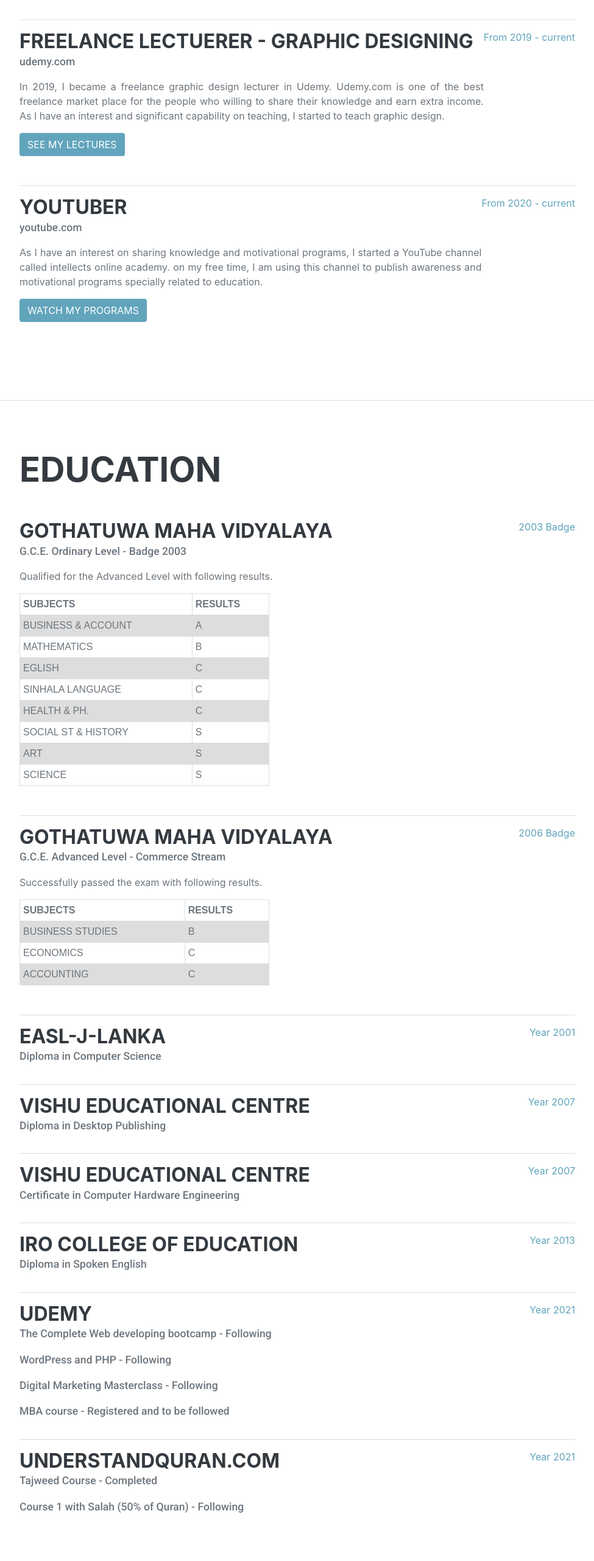
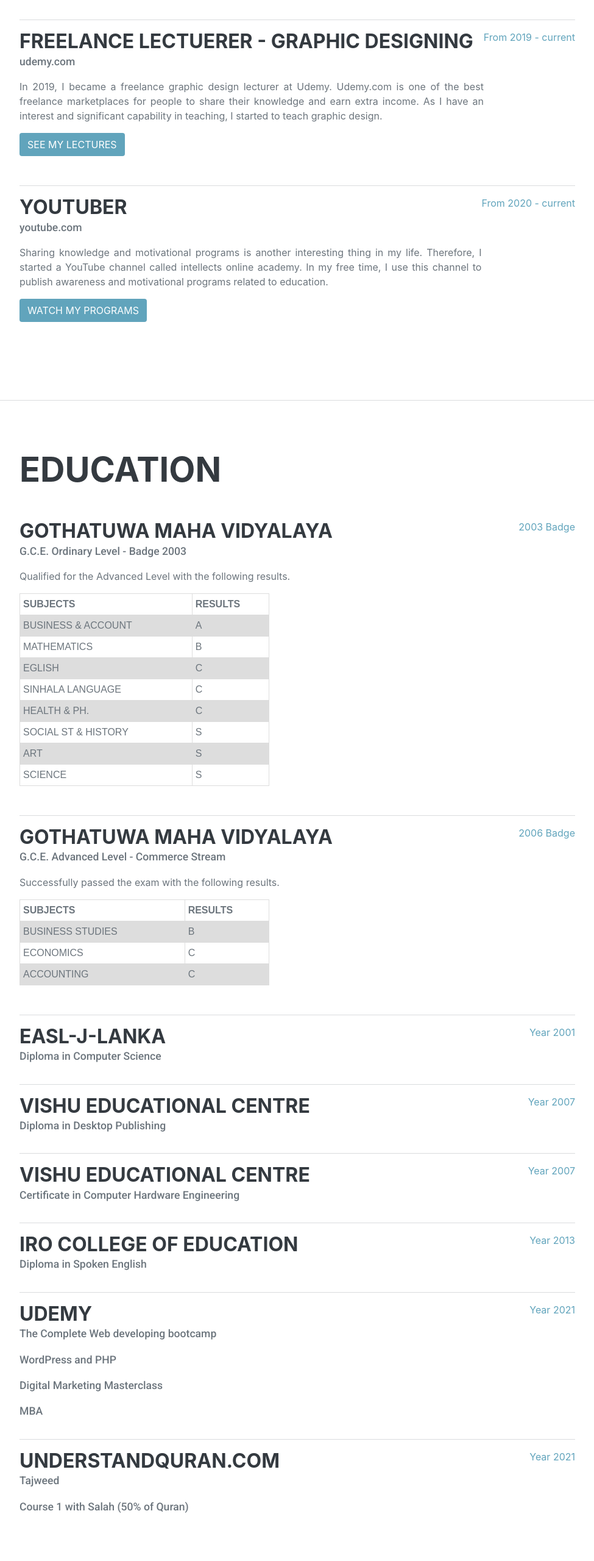
Before and after one commit to farzathfareed/resume, a plain HTML site: page index.html in a window 1280 px wide. Shown: the part 4260-6820 px from the top of the page at 61% size, without its empty margins (288-1263 px from the left). Drawn offline with nearby package versions, Linux system fonts and the light colour scheme; a web font is replaced by a local one.

Commit message:
Update index.html

```diff
--- a/index.html
+++ b/index.html
@@ -224,9 +224,9 @@
                         <div class="flex-grow-1">
                             <h3 class="mb-0">Freelance Lectuerer - Graphic Designing </h3>
                             <div class="subheading mb-3">udemy.com</div>
-                            <p>In 2019, I became a freelance graphic design lecturer in Udemy. Udemy.com is one of the best freelance market place for
-                            the people who willing to share their knowledge and earn extra income. As I have an interest and significant capability on teaching,
-                            I started to teach graphic design.</p>
+                            <p>In 2019, I became a freelance graphic design lecturer at Udemy. Udemy.com is one of the best freelance marketplaces
+                                for people to share their knowledge and earn extra income. As I have an interest and significant capability in teaching,
+                                I started to teach graphic design.</p>
 
                             <a href="https://www.udemy.com/user/mohamed-farzath-fareed/" target="_blank"><button type="button" class="btn btn-primary">SEE MY LECTURES</button></a>
 
@@ -238,9 +238,9 @@
                         <div class="flex-grow-1">
                             <h3 class="mb-0">Youtuber </h3>
                             <div class="subheading mb-3">youtube.com</div>
-                            <p>As I have an interest on sharing knowledge and motivational programs, I started a YouTube channel called
-                            intellects online academy. on my free time, I am using this channel to publish awareness and motivational programs specially
-                          related to education.</p>
+                            <p>Sharing knowledge and motivational programs is another interesting thing in my life. Therefore,
+                                I started a YouTube channel called intellects online academy. In my free time, I use this channel
+                                to publish awareness and motivational programs related to education.</p>
 
                           <a href="https://www.youtube.com/channel/UCWpDBGn9-2asjHBW1CROZ_Q" target="_blank"><button type="button" class="btn btn-primary">WATCH MY PROGRAMS</button></a>
 
@@ -259,7 +259,7 @@
                         <div class="flex-grow-1">
                             <h3 class="mb-0">Gothatuwa Maha Vidyalaya</h3>
                             <div class="subheading mb-3">G.C.E. Ordinary Level - Badge 2003</div>
-                            <p>Qualified for the Advanced Level with following results.</p>
+                            <p>Qualified for the Advanced Level with the following results.</p>
                             <div>
                                   <table>
                                       <tr>
@@ -309,7 +309,7 @@
                         <div class="flex-grow-1">
                             <h3 class="mb-0">Gothatuwa Maha Vidyalaya</h3>
                             <div class="subheading mb-3">G.C.E. Advanced Level - Commerce Stream</div>
-                            <p>Successfully passed the exam with following results.</p>
+                            <p>Successfully passed the exam with the following results.</p>
                             <div>
                                   <table>
                                       <tr>
@@ -370,10 +370,10 @@
                     <div class="d-flex flex-column flex-md-row justify-content-between">
                         <div class="flex-grow-1">
                             <h3 class="mb-0">Udemy</h3>
-                            <div class="subheading mb-3">The Complete Web developing bootcamp - Following</div>
-                            <div class="subheading mb-3">WordPress and PHP - Following</div>
-                            <div class="subheading mb-3">Digital Marketing Masterclass - Following</div>
-                            <div class="subheading mb-3">MBA course - Registered and to be followed</div>
+                            <div class="subheading mb-3"> The Complete Web developing bootcamp </div>
+                            <div class="subheading mb-3"> WordPress and PHP </div>
+                            <div class="subheading mb-3"> Digital Marketing Masterclass </div>
+                            <div class="subheading mb-3"> MBA </div>
                         </div>
                         <div class="flex-shrink-0"><span class="text-primary">Year 2021</span></div>
                     </div>
@@ -381,8 +381,8 @@
                     <div class="d-flex flex-column flex-md-row justify-content-between">
                         <div class="flex-grow-1">
                             <h3 class="mb-0">understandquran.com</h3>
-                            <div class="subheading mb-3">Tajweed Course - Completed</div>
-                            <div class="subheading mb-3">Course 1 with Salah (50% of Quran) - Following</div>
+                            <div class="subheading mb-3">Tajweed </div>
+                            <div class="subheading mb-3">Course 1 with Salah (50% of Quran) </div>
                         </div>
                         <div class="flex-shrink-0"><span class="text-primary">Year 2021</span></div>
                     </div>
@@ -425,7 +425,7 @@
             <section class="resume-section" id="Extra Curriculam">
                 <div class="resume-section-content">
                     <h2 class="mb-5">Extra Curriculam</h2>
-                    <p>I was held following positions in school.</p>
+                    <p>I held the following positions in the school.</p>
                     <ul>
                       <li>Head prefect - Badge 2006</li>
                       <li>Sports Leader - Badge 2006</li>
@@ -438,9 +438,8 @@
             <section class="resume-section" id="interests">
                 <div class="resume-section-content">
                     <h2 class="mb-5">Interests</h2>
-                    <p>Apart from being a entrepreneur, I enjoy most of my time being outdoors,
-                      playing guitar, drums, sharing knowledge, teaching and technology.
-                      I enjoy cycling, hiking, and handcrafts too.</p>
+                    <p>Apart from being an entrepreneur, I enjoy most of my time outdoors, playing the guitar and drums,
+                       sharing knowledge, teaching and technology. I enjoy cycling, hiking, and handicrafts too.</p>
                     <p class="mb-0">Leadership, taking challenges and responsibilities, participating for social service activities,
                     event management are also can consider as my interesting fields.</p>
                 </div>
@@ -471,7 +470,7 @@
             <section class="resume-section" id="declaration">
                 <div class="resume-section-content">
                     <h2 class="mb-5">Declaration</h2>
-                    <p>I hereby certify that above details are true and accurate.</p>
+                    <p>I certify that the above details are true and accurate.</p>
                 </div>
             </section>
 
```
